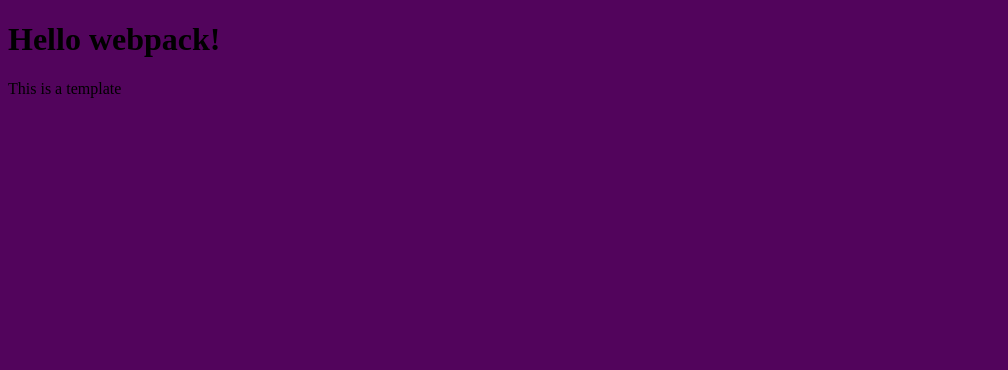
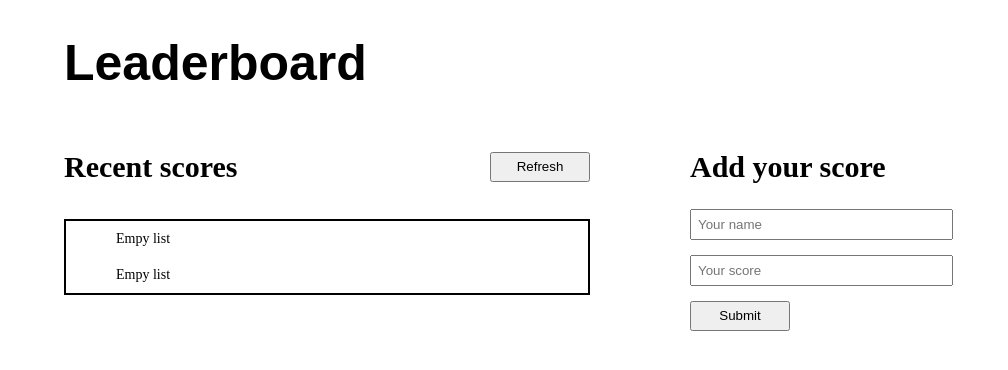
Before and after one commit to fherrerao/Leaderboard, a website built with webpack: page src/index.html in a window 1280 px wide. Shown: the whole page, without its empty margins (0-1008 px from the left). Built offline with nearby package versions, Linux system fonts and the light colour scheme; a web font is replaced by a local one.

Commit message:
Create the structure with html and css

```diff
--- a/src/index.html
+++ b/src/index.html
@@ -4,9 +4,34 @@
     <meta charset="UTF-8" />
     <meta http-equiv="X-UA-Compatible" content="IE=edge" />
     <meta name="viewport" content="width=device-width, initial-scale=1.0" />
+    <link href="http://fonts.cdnfonts.com/css/cocogoose" rel="stylesheet" />
+
     <title>Leaderboard</title>
   </head>
   <body>
-    <h1>Hello webpack!</h1>
+    <main class="container">
+      <h1>Leaderboard</h1>
+      <div class="section-container">
+        <section>
+          <div class="recent-scores">
+            <h2>Recent scores</h2>
+            <button class="btn-submit">Refresh</button>
+          </div>
+          <ul class="leaderboard">
+            <li class="scores">Empy list</li>
+            <li class="scores">Empy list</li>
+          </ul>
+        </section>
+
+        <section>
+          <h2>Add your score</h2>
+          <form class="form" action="">
+            <input class="inputs" type="text" placeholder="Your name" />
+            <input class="inputs" type="text" placeholder="Your score" />
+            <button class="btn-submit" type="submit">Submit</button>
+          </form>
+        </section>
+      </div>
+    </main>
   </body>
 </html>
--- a/src/index.js
+++ b/src/index.js
@@ -1,10 +1,2 @@
 import _ from "lodash"; // Optional. You can remove it if you don't need it
 import "./style.css";
-
-// Remove this code snippet and put your own, since this is only an example
-const component = () => {
-  const element = document.createElement("div");
-  element.innerHTML = _.join(["This is a", "template"], " ");
-  return element;
-};
-document.body.appendChild(component());
--- a/src/style.css
+++ b/src/style.css
@@ -1,3 +1,70 @@
+html {
+  box-sizing: border-box;
+  font-size: 62.5%; /*1rem = 10 px*/
+}
+
+*,
+*:before,
+*:after {
+  box-sizing: inherit;
+}
+
 body {
-  background-color: rgb(82, 4, 92);
+  margin: 0;
 }
+
+h1 {
+  font-family: "COCOGOOSE", sans-serif;
+  font-size: 5rem;
+}
+
+h2 {
+  font-size: 3rem;
+}
+
+.container {
+  width: min(90%, 120rem);
+  margin: 0 auto;
+}
+
+.recent-scores {
+  display: flex;
+  justify-content: space-between;
+  align-items: center;
+}
+
+.section-container {
+  display: grid;
+  grid-template-columns: repeat(2, 1fr);
+  column-gap: 10rem;
+}
+
+.form {
+  display: flex;
+  flex-direction: column;
+}
+
+.inputs {
+  width: 50%;
+  margin-bottom: 1.5rem;
+  padding: 0.6rem;
+}
+
+.btn-submit {
+  width: 10rem;
+  height: 3rem;
+}
+
+.scores {
+  list-style: none;
+  font-size: 1.4rem;
+  margin: 1rem 1rem;
+}
+
+.leaderboard {
+  border: 2px black solid;
+  display: flex;
+  flex-direction: column;
+  justify-content: center;
+  align-items: flex-start;
+}
```
Also changed, not shown: dist/index.html, 1 other file.
